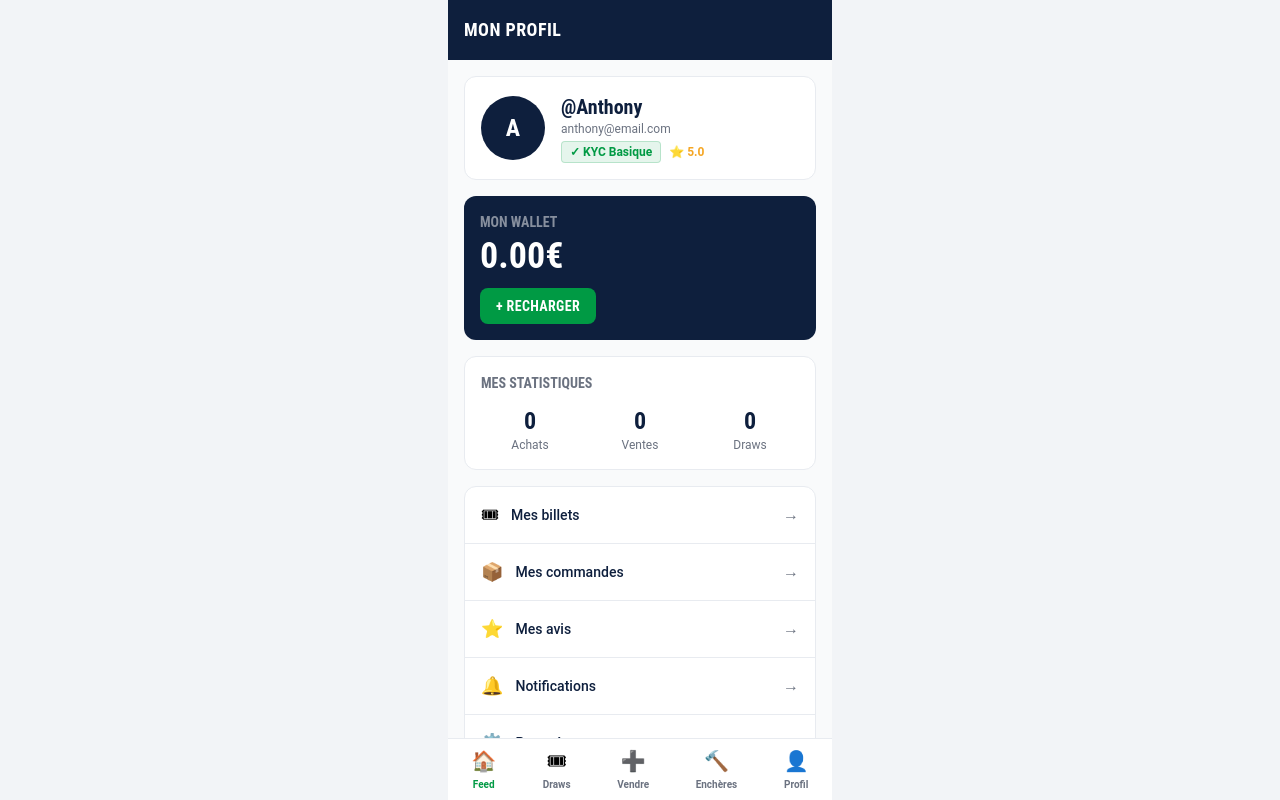
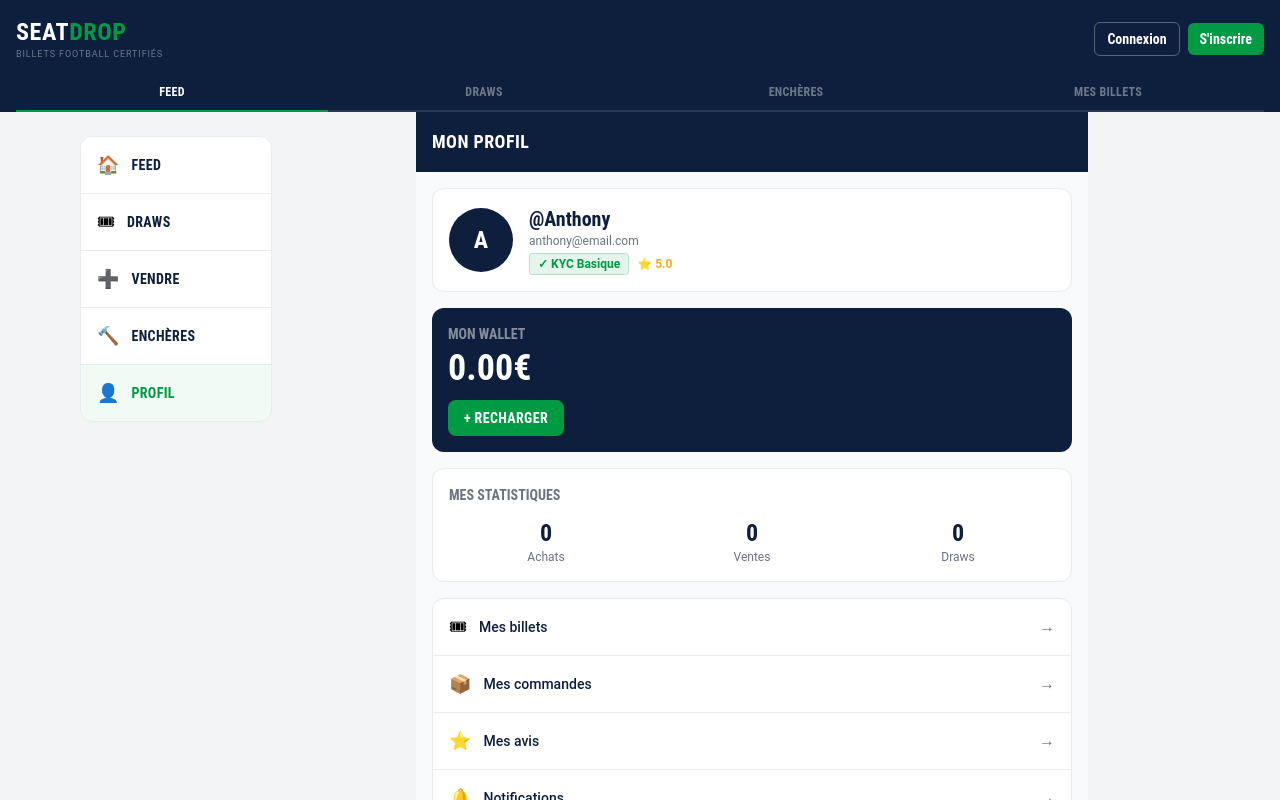
Before and after one commit to eliessms/seatdrop, a React (Vite) app in the folder seatdrop-front/: page /profil in a window 1280 px wide. Shown: the top 800 px of the page. Built offline with nearby package versions, Linux system fonts and the light colour scheme.

Commit message:
feat: ajout layout responsive desktop avec sidebar

```diff
--- a/seatdrop-front/src/App.jsx
+++ b/seatdrop-front/src/App.jsx
@@ -1,24 +1,73 @@
-import { BrowserRouter, Routes, Route } from 'react-router-dom'
+import { BrowserRouter, Routes, Route, useLocation } from 'react-router-dom'
 import BottomNav from './components/layout/BottomNav'
+import Sidebar from './components/layout/Sidebar'
+import Header from './components/layout/Header'
 import Home from './pages/Home'
 import Login from './pages/Login'
 import Register from './pages/Register'
 import ListingDetail from './pages/ListingDetail'
 import Profil from './pages/Profil'
 
+function Layout() {
+  const location = useLocation()
+  const noLayout = ['/login', '/register'].includes(location.pathname)
+
+  if (noLayout) {
+    return (
+      <Routes>
+        <Route path="/login" element={<Login />} />
+        <Route path="/register" element={<Register />} />
+      </Routes>
+    )
+  }
+
+  return (
+    <div className="min-h-screen bg-gray-100">
+
+      {/* Header desktop */}
+      <div className="hidden md:block">
+        <Header />
+      </div>
+
+      {/* Contenu principal */}
+      <div className="md:flex md:max-w-6xl md:mx-auto">
+
+        {/* Sidebar desktop */}
+        <div className="hidden md:block w-56 shrink-0 pt-6 px-4">
+          <Sidebar />
+        </div>
+
+        {/* Contenu */}
+        <div className="flex-1 md:max-w-2xl md:mx-auto">
+
+          {/* Header mobile */}
+          <div className="md:hidden">
+            <Header />
+          </div>
+
+          <Routes>
+            <Route path="/" element={<Home />} />
+            <Route path="/listing/:id" element={<ListingDetail />} />
+            <Route path="/profil" element={<Profil />} />
+          </Routes>
+
+        </div>
+
+      </div>
+
+      {/* BottomNav mobile uniquement */}
+      <div className="md:hidden">
+        <BottomNav />
+      </div>
+
+    </div>
+  )
+}
+
 function App() {
   return (
     <BrowserRouter>
-      <div className="max-w-sm mx-auto min-h-screen pb-20">
-        <Routes>
-          <Route path="/" element={<Home />} />
-          <Route path="/login" element={<Login />} />
-          <Route path="/register" element={<Register />} />
-          <Route path="/listing/:id" element={<ListingDetail />} />
-          <Route path="/profil" element={<Profil />} />
-        </Routes>
-        <BottomNav />
-      </div>
+      <Layout />
     </BrowserRouter>
   )
 }
--- /dev/null
+++ b/seatdrop-front/src/components/layout/Sidebar.jsx
@@ -0,0 +1,35 @@
+import { useNavigate, useLocation } from 'react-router-dom'
+
+const menuItems = [
+  { icon: "🏠", label: "Feed", path: "/" },
+  { icon: "🎟", label: "Draws", path: "/draws" },
+  { icon: "➕", label: "Vendre", path: "/vendre" },
+  { icon: "🔨", label: "Enchères", path: "/encheres" },
+  { icon: "👤", label: "Profil", path: "/profil" },
+]
+
+function Sidebar() {
+  const navigate = useNavigate()
+  const location = useLocation()
+
+  return (
+    <div className="bg-white rounded-xl border border-light overflow-hidden sticky top-6">
+      {menuItems.map((item) => (
+        <button
+          key={item.path}
+          onClick={() => navigate(item.path)}
+          className={`w-full flex items-center gap-3 px-4 py-3.5 border-b border-light last:border-none hover:bg-gray-50 transition-colors
+            ${location.pathname === item.path ? 'bg-green/5 border-l-4 border-l-green' : ''}`}
+        >
+          <span className="text-lg">{item.icon}</span>
+          <span className={`font-condensed font-bold text-sm uppercase tracking-wide
+            ${location.pathname === item.path ? 'text-green' : 'text-navy'}`}>
+            {item.label}
+          </span>
+        </button>
+      ))}
+    </div>
+  )
+}
+
+export default Sidebar
--- a/seatdrop-front/src/pages/Home.jsx
+++ b/seatdrop-front/src/pages/Home.jsx
@@ -1,4 +1,3 @@
-import Header from '../components/layout/Header'
 import LiveBanner from '../components/home/LiveBanner'
 import MatchHero from '../components/home/MatchHero'
 import FanDrawBlock from '../components/home/FanDrawBlock'
@@ -7,7 +6,6 @@ import ListingList from '../components/home/ListingList'
 function Home() {
   return (
     <>
-      <Header />
       <LiveBanner />
       <MatchHero />
       <FanDrawBlock />
```
